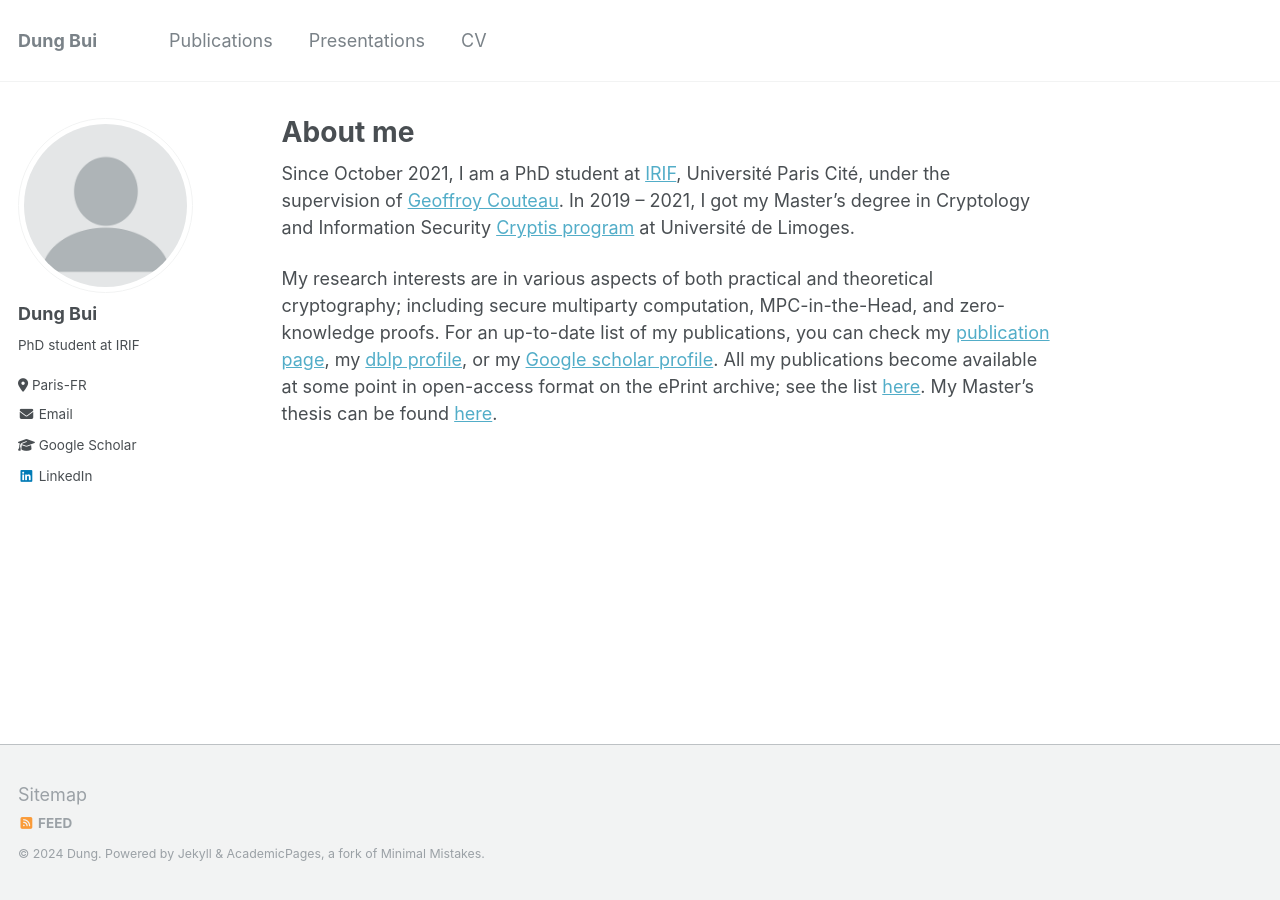
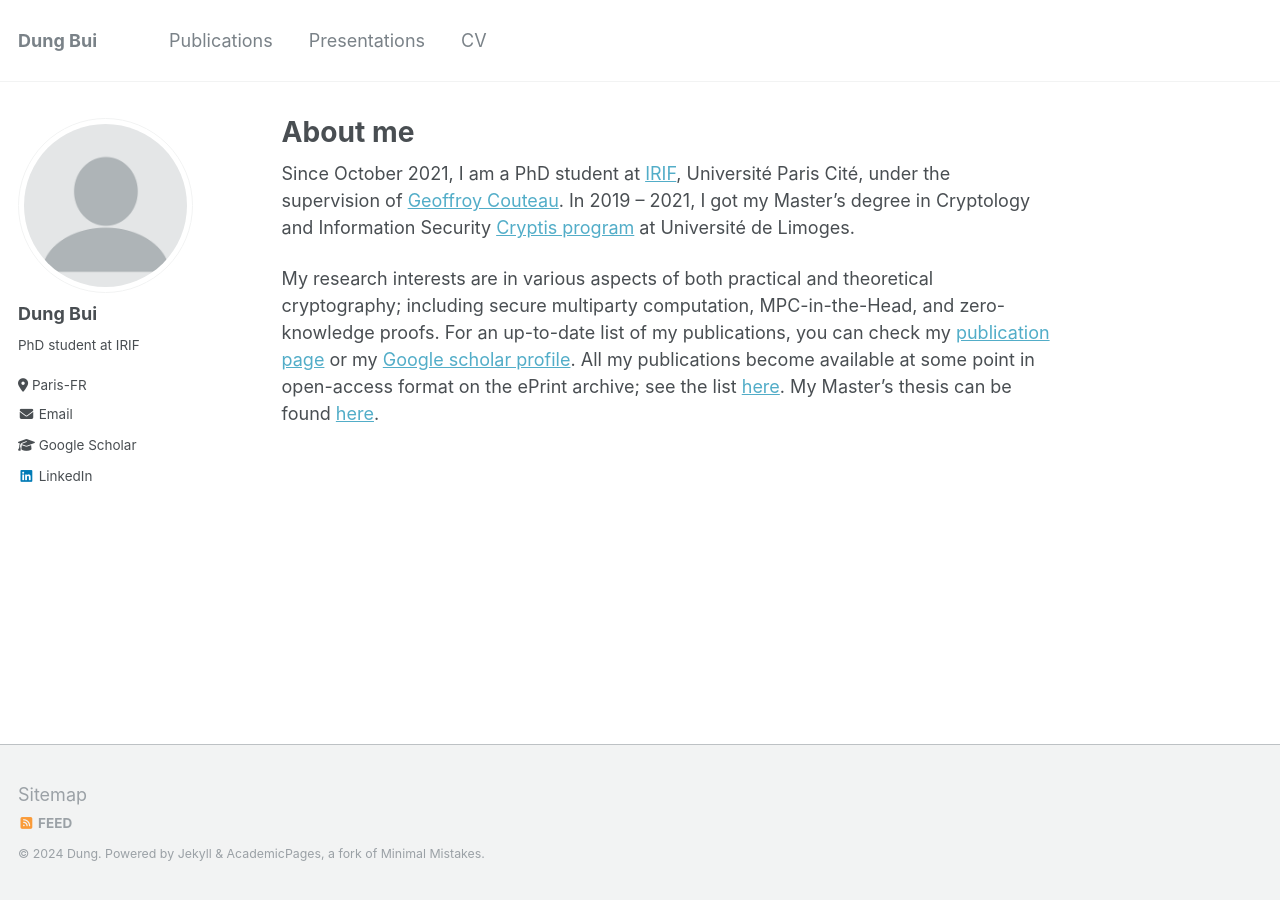
Before and after one commit to dungbui15/dungbui15.github.io, a Jekyll site: the page built from _pages/about.md, in a window 1280 px wide. Built offline with Jekyll 4.4.1, drawn with Linux system fonts in a browser that asks for light colours.

Commit message:
Update about.md

```diff
--- a/_pages/about.md
+++ b/_pages/about.md
@@ -9,4 +9,4 @@ redirect_from:
 
 Since October 2021, I am a PhD student at [IRIF](https://www.irif.fr/), Université Paris Cité, under the supervision of [Geoffroy Couteau](https://geoffroycouteau.github.io/). In 2019 -- 2021, I got my Master's degree in Cryptology and Information Security [Cryptis program](https://www.cryptis.fr/) at Université de Limoges.
 
-My research interests are in various aspects of both practical and theoretical cryptography; including secure multiparty computation, MPC-in-the-Head, and zero-knowledge proofs. For an up-to-date list of my publications, you can check my [publication page](https://dungbui15.github.io/publications/), my [dblp profile](https://dblp.org/pid/127/1711.html), or my [Google scholar profile](https://scholar.google.com/citations?user=StGOHMUAAAAJ&hl=en&authuser=1). All my publications become available at some point in open-access format on the ePrint archive; see the list [here](https://eprint.iacr.org/search?q=&title=&authors=dung+bui). My Master's thesis can be found [here](https://github.com/dungbui15/dungbui15.github.io/blob/master/files/master_thesis.pdf).
+My research interests are in various aspects of both practical and theoretical cryptography; including secure multiparty computation, MPC-in-the-Head, and zero-knowledge proofs. For an up-to-date list of my publications, you can check my [publication page](https://dungbui15.github.io/publications/) or my [Google scholar profile](https://scholar.google.com/citations?user=StGOHMUAAAAJ&hl=en&authuser=1). All my publications become available at some point in open-access format on the ePrint archive; see the list [here](https://eprint.iacr.org/search?q=&title=&authors=dung+bui). My Master's thesis can be found [here](https://github.com/dungbui15/dungbui15.github.io/blob/master/files/master_thesis.pdf).
```
